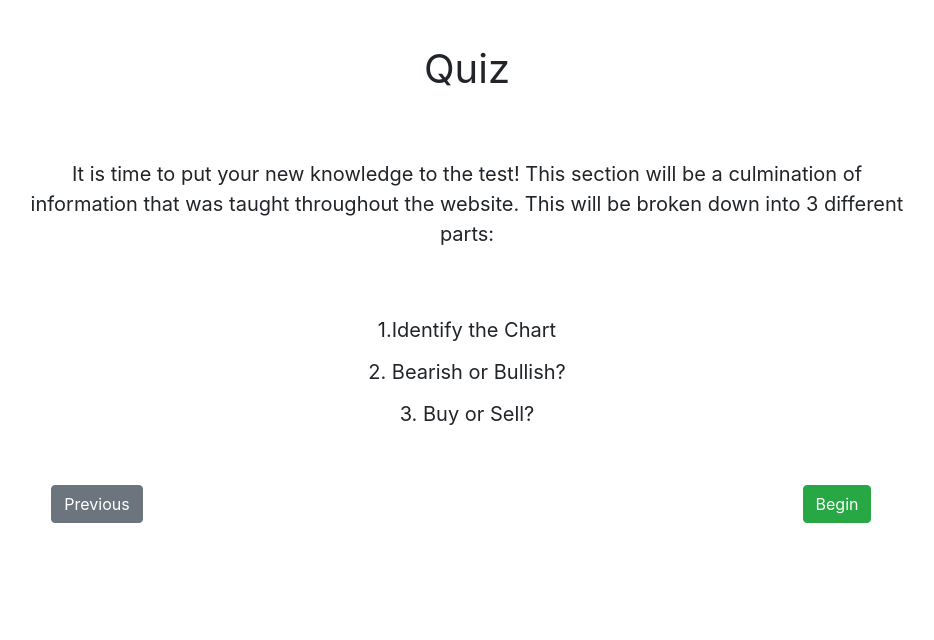
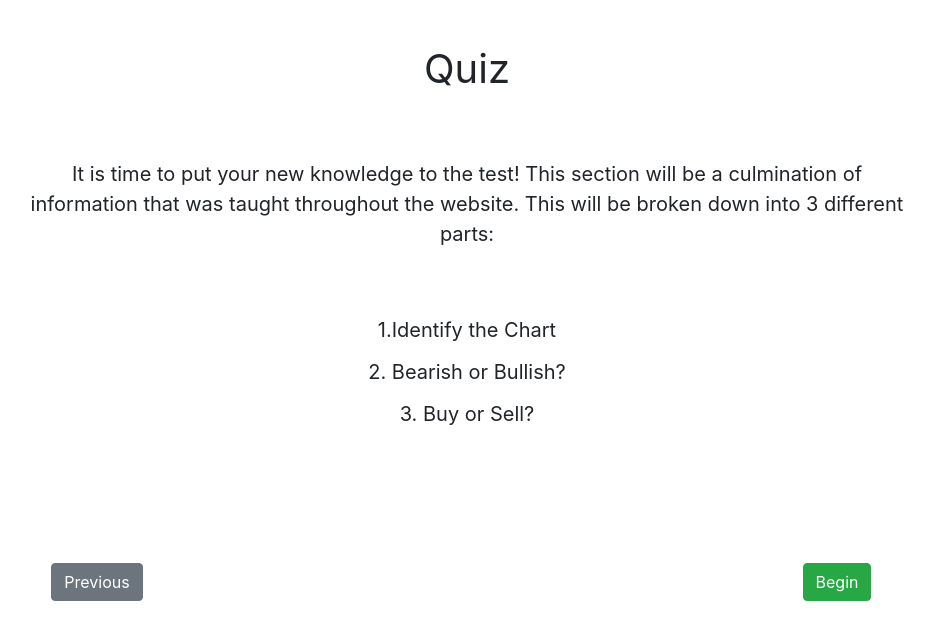
Before and after one commit to bobbybax12/stockchartpattern, a Flask app: page /quiz/0 in a window 1280 px wide. Shown: the part 91-731 px from the top of the page, without its empty margins (173-1107 px from the left). Run offline with Flask 3, Linux system fonts and the light colour scheme; some libraries are stand-ins or nearby versions.

Commit message:
quiz second page

```diff
--- a/server.py
+++ b/server.py
@@ -4,7 +4,10 @@ from flask import Response, request, jsonify
 import json
 app = Flask(__name__)
 
+with open('static/qim.json') as f:
+   qim = json.load(f)
 data = {}
+
 # ROUTES
 @app.route('/')
 def welcome():
@@ -16,7 +19,7 @@ def learn(id):
 
 @app.route('/quiz/<id>')
 def quiz(id):
-   return render_template('quiz.html', id=id)
+   return render_template('quiz.html', id=id, data=qim)
 
 if __name__ == '__main__':
    app.run(debug = True)
--- a/static/nav.js
+++ b/static/nav.js
@@ -1,7 +1,6 @@
 
 function navHighlight() {
     let path = window.location.pathname;
-    console.log(path);
     let x = path.split("/");
     let page = x[1];
     let num = -1;
--- /dev/null
+++ b/static/qim.json
@@ -0,0 +1,7 @@
+{
+    "1" : "https://i.ibb.co/cc3BmpY/p1.png",
+    "2" : "https://i.ibb.co/zssdf5T/p2.png",
+    "3" : "https://i.ibb.co/3mKtYFw/p3.png",
+    "4" : ["Cup & Handle", "The Pennant", "Head & Shoulders", "Triangle", "Flag"],
+    "5" : ["Head & Shoulders", "Cup & Handle", "Descending Triangle", "Reverse Pennant"]
+}
--- a/static/quiz.css
+++ b/static/quiz.css
@@ -20,6 +20,11 @@
     justify-content: center;
     text-align: center;
 }
+
 .some-pad {
     padding-top: 50px;
 }
+.more-pad {
+    /* to align buttons */
+    padding-bottom: 84px;
+}
--- a/static/quiz.js
+++ b/static/quiz.js
@@ -1,12 +1,12 @@
-function renderpage(id) {
+function renderpage(id, data) {
     if (id == 0) {
         render0();
     }
     else if (id == 1) {
-        render1();
+        render1(data);
     }
     else if (id == 2) {
-        render2();
+        render2(data);
     }
     else if (id == 3) {
         render3();
@@ -38,7 +38,7 @@ function render0() {
         </div>
         <div class="row">
             <div class="col-md-12">
-                <div class="more-text"> 3. Buy or Sell?</div>
+                <div class="more-text more-pad"> 3. Buy or Sell?</div>
             </div>
         </div>
         <div class="row some-pad">
@@ -54,9 +54,76 @@ function render0() {
     `;
     $('#content').html(html);
 }
-function render1() {
+function render1(data) {
+    let im1_src = data["1"];
+    let im2_src = data["2"];
+    let im3_src = data["3"];
+    let dropdown_options = data["4"];
+    let dropdown = `
+                <select class="form-select" aria-label="Default select example">
+                    <option selected disabled>Select an option</option>
+                    <option value="1">${dropdown_options[0]}</option>
+                    <option value="2">${dropdown_options[1]}</option>
+                    <option value="3">${dropdown_options[2]}</option>
+                    <option value="4">${dropdown_options[3]}</option>
+                    <option value="5">${dropdown_options[4]}</option>
+                </select>
+    `;
+    let html = `
+    <div class="container">
+        <div class="row">
+            <div class="col-md-12">
+                <div class="content-header"> Identify the Chart </div>
+            </div>
+        </div>
+        <div class="row">
+            <div class="col-md-4 center">
+                <img src="${im1_src}" class="img-fluid" alt="Image 1">
+                ${dropdown}
+            </div>
+            <div class="col-md-4 center">
+                <img src="${im2_src}" class="img-fluid" alt="Image 2">
+                ${dropdown}
+            </div>
+            <div class="col-md-4 center">
+                <img src="${im3_src}" class="img-fluid" alt="Image 3">
+                ${dropdown}
+            </div>
+        </div>
+        <div class="row some-pad">
+            <div class="col-md-4 center">
+                <button class="btn btn-secondary" onclick="goBack(1)"> Previous </button>
+            </div>
+            <div class="col-md-4"></div>
+            <div class="col-md-4 center">
+                <button class="btn btn-success" onclick="goNext(1)"> Submit </button>
+            </div>
+    </div>
+    `;
+    $('#content').html(html);
 }
-function render2() {
+function render2(data) {
+    let draggable_options = data["5"];
+    let html = `
+    <div class="container">
+        <div class="row">
+            <div class="col-md-12">
+                <div class="content-header"> Bearish or Bullish? </div>
+            </div>
+        </div>
+        TODO - Draggable options
+        TODO - Dropzone
+        <div class="row some-pad">
+            <div class="col-md-4 center">
+                <button class="btn btn-secondary" onclick="goBack(2)"> Previous </button>
+            </div>
+            <div class="col-md-4"></div>
+            <div class="col-md-4 center">
+                <button class="btn btn-success" onclick="goNext(2)"> Submit </button>
+            </div>
+        </div>
+    `;
+    $('#content').html(html);
 }
 function render3() {
 }
@@ -97,5 +164,5 @@ function submitUserAnswer() {
 }
 
 $(document).ready(function() {
-    renderpage(id);
+    renderpage(id, data);
 });
--- a/templates/quiz.html
+++ b/templates/quiz.html
@@ -3,6 +3,7 @@
 {% block content %}
 <script>
     let id = {{ id }};
+    let data = {{ data | safe }};
 </script>
 <script src="{{ url_for('static', filename='quiz.js') }}"></script>
 <link rel="stylesheet" href="{{ url_for('static', filename='quiz.css') }}">
```
